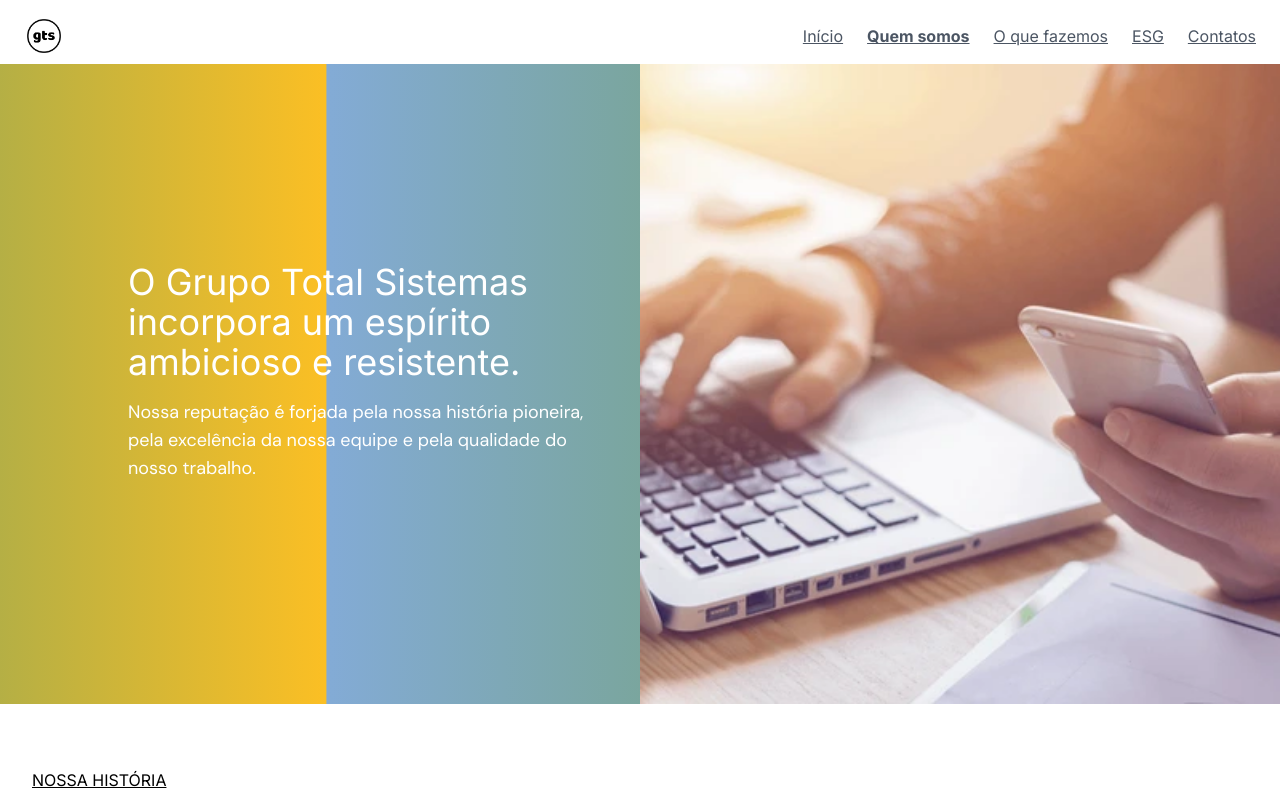
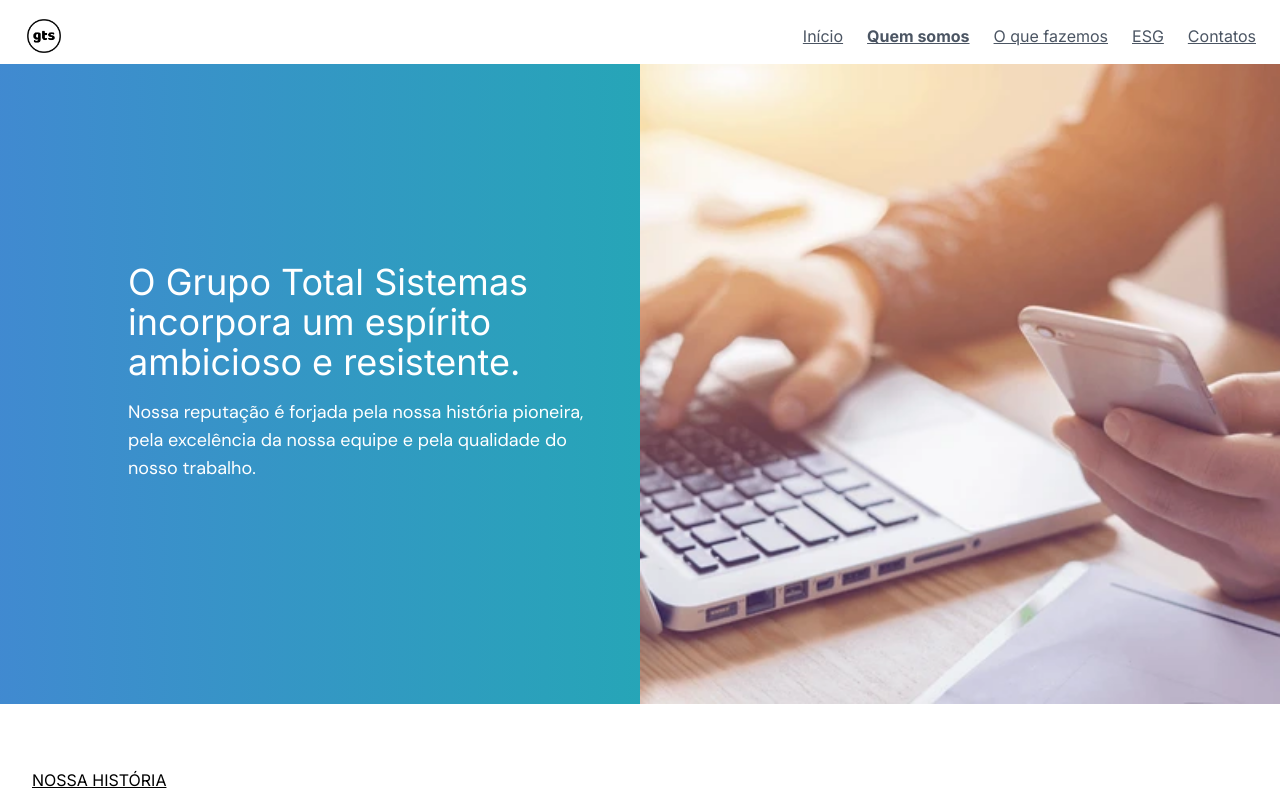
Before and after one commit to RafaelTaves/site_GrupoTotalSistemas, a Next.js app: page /QuemSomos in a window 1280 px wide. Shown: the top 793 px of the page. Built offline with nearby package versions, Linux system fonts and the light colour scheme.

Commit message:
Banner animado

```diff
--- a/src/app/HomeComponents/HomeBanner.js
+++ b/src/app/HomeComponents/HomeBanner.js
@@ -3,7 +3,7 @@ import React from 'react';
 export default function HomeBanner(props) {
   return (
     <div className="flex flex-col md:flex-row h-[80vh] w-full">
-      <div className={`md:w-[50vw] w-full  bg-gradient-to-r from-light-blue-II via-light-green-I to-amber-400 animate-gradient-x bg-[length:200%_200%] flex flex-col justify-center items-start text-white p-10 ps-32`}>
+      <div className={`md:w-[50vw] w-full  css-selector flex flex-col justify-center items-start text-white p-10 ps-32`}>
         <h1 className={`text-3xl md:text-4xl title mb-4 ${props.textH1}`}>{props.h1}</h1>
         <p className={`text-base md:text-lg body1 mb-6 ${props.textP}`}>
         {props.p}
--- a/src/app/globals.css
+++ b/src/app/globals.css
@@ -3,6 +3,31 @@
 @tailwind utilities;
 
 @import './styles/custom.css';
+
+.css-selector {
+    background: linear-gradient(270deg, #14b8a6, #6366f1, #7c3aed);
+    background-size: 600% 600%;
+
+    -webkit-animation: AnimationName 21s ease infinite;
+    -moz-animation: AnimationName 21s ease infinite;
+    animation: AnimationName 21s ease infinite;
+}
+
+@-webkit-keyframes AnimationName {
+    0%{background-position:0% 50%}
+    50%{background-position:100% 50%}
+    100%{background-position:0% 50%}
+}
+@-moz-keyframes AnimationName {
+    0%{background-position:0% 50%}
+    50%{background-position:100% 50%}
+    100%{background-position:0% 50%}
+}
+@keyframes AnimationName {
+    0%{background-position:0% 50%}
+    50%{background-position:100% 50%}
+    100%{background-position:0% 50%}
+}
 
 @layer utilities {
     .h1Headline {
--- a/tailwind.config.js
+++ b/tailwind.config.js
@@ -14,18 +14,6 @@ module.exports = {
         "light-green-I": "#71A064"
       }
     },
-    animation: {
-      'gradient-x': 'gradient-x 8s linear infinite',
-    },
-    keyframes: {
-      'gradient-x': {
-        '0%': { 'background-position': '0% 50%' },
-        '100%': { 'background-position': '200% 50%' },
-      },
-    },
-    backgroundSize: {
-      '400%': '400% 400%',
-    },
   },
   variants: {
     extend: {},
```
